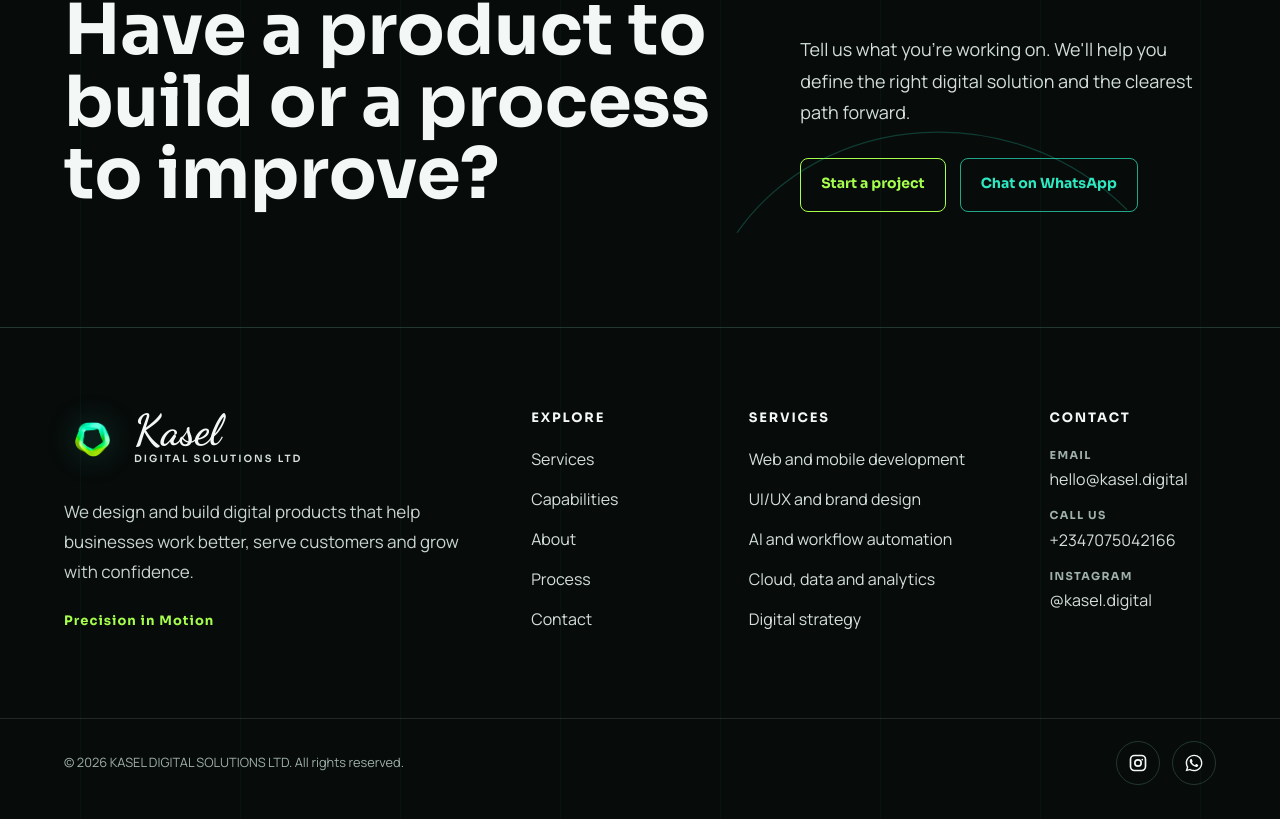
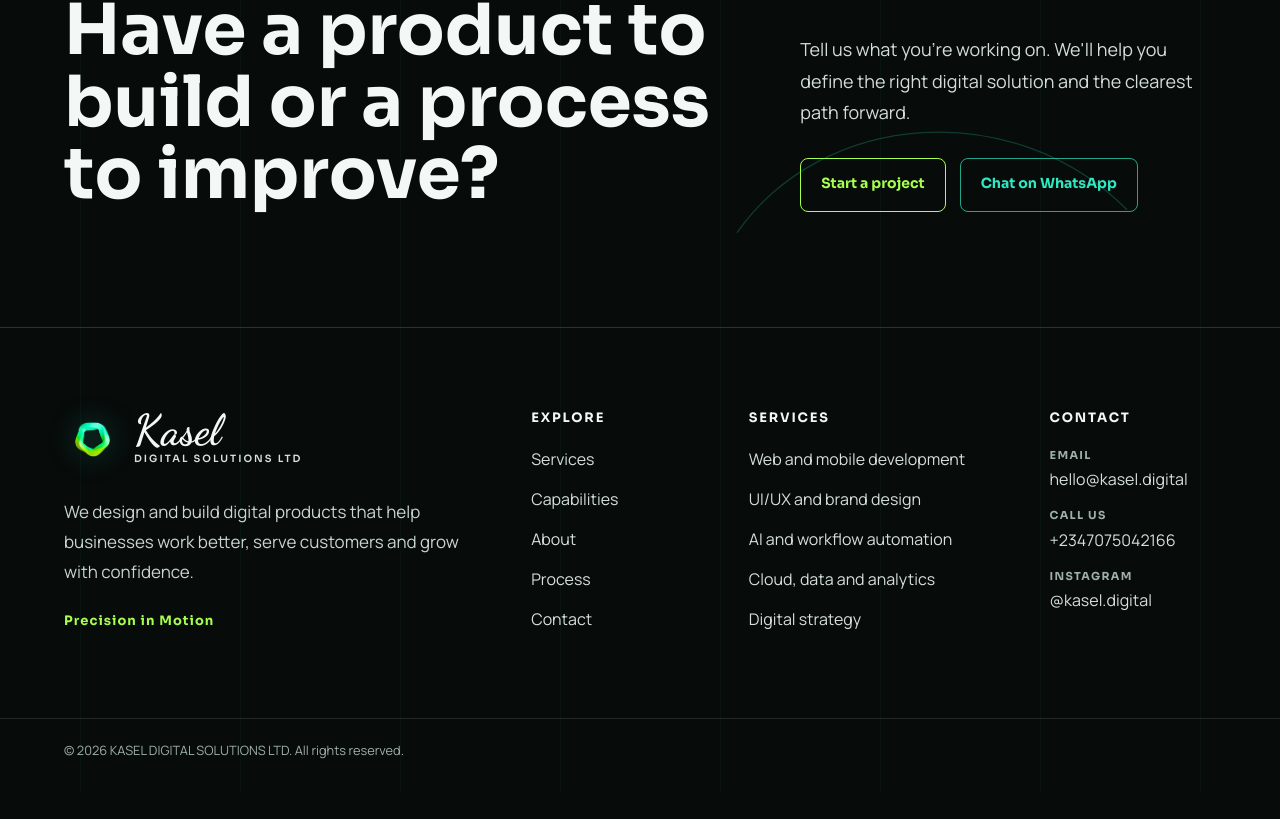
Before and after one commit to kenoyek/kasel-digital-solutions, a Next.js app: page / in a window 1280 px wide. Shown: the part 6667-7486 px from the top of the page. After the commit the page ends 7461 px from the top, so only its background shows below. Built offline with nearby package versions, Linux system fonts and the light colour scheme.

Commit message:
Remove footer legal social links

```diff
--- a/app/globals.css
+++ b/app/globals.css
@@ -1042,37 +1042,6 @@ h3 {
   line-height: 1.5;
 }
 
-.footer-legal__links {
-  align-items: center;
-  display: flex;
-  gap: 12px;
-}
-
-.footer-social {
-  align-items: center;
-  border: 1px solid var(--line);
-  border-radius: 50%;
-  color: var(--ice);
-  display: inline-flex;
-  height: 44px;
-  justify-content: center;
-  transition:
-    border-color 180ms ease,
-    color 180ms ease,
-    transform 180ms ease;
-  width: 44px;
-}
-
-.footer-social:hover {
-  border-color: var(--teal);
-  transform: translateY(-2px);
-}
-
-.footer-social svg {
-  height: 20px;
-  width: 20px;
-}
-
 .whatsapp-float {
   align-items: center;
   background: #0b1512;
--- a/app/page.tsx
+++ b/app/page.tsx
@@ -81,28 +81,6 @@ const jsonLd = [
 ];
 
 const currentYear = new Date().getFullYear();
-
-function InstagramIcon() {
-  return (
-    <svg aria-hidden="true" viewBox="0 0 24 24">
-      <path
-        d="M7.8 2h8.4A5.8 5.8 0 0 1 22 7.8v8.4a5.8 5.8 0 0 1-5.8 5.8H7.8A5.8 5.8 0 0 1 2 16.2V7.8A5.8 5.8 0 0 1 7.8 2Zm0 2A3.8 3.8 0 0 0 4 7.8v8.4A3.8 3.8 0 0 0 7.8 20h8.4a3.8 3.8 0 0 0 3.8-3.8V7.8A3.8 3.8 0 0 0 16.2 4H7.8Zm4.2 3.2a4.8 4.8 0 1 1 0 9.6 4.8 4.8 0 0 1 0-9.6Zm0 2a2.8 2.8 0 1 0 0 5.6 2.8 2.8 0 0 0 0-5.6Zm5.15-2.35a1.05 1.05 0 1 1 0 2.1 1.05 1.05 0 0 1 0-2.1Z"
-        fill="currentColor"
-      />
-    </svg>
-  );
-}
-
-function WhatsAppMiniIcon() {
-  return (
-    <svg aria-hidden="true" viewBox="0 0 32 32">
-      <path
-        d="M16.04 2.67c-7.36 0-13.35 5.98-13.35 13.34 0 2.35.62 4.65 1.79 6.67l-1.9 6.65 6.82-1.79a13.3 13.3 0 0 0 6.64 1.69h.01c7.36 0 13.35-5.98 13.35-13.34 0-3.56-1.39-6.91-3.91-9.43a13.25 13.25 0 0 0-9.45-3.79Zm0 24.3h-.01a11.08 11.08 0 0 1-5.65-1.55l-.41-.24-4.05 1.06L7 22.29l-.27-.41a11.06 11.06 0 0 1-1.69-5.87c0-6.12 4.98-11.1 11.11-11.1 2.97 0 5.75 1.16 7.85 3.25a11.02 11.02 0 0 1 3.25 7.84c0 6.12-4.98 11.1-11.11 11.1Zm6.09-8.32c-.33-.17-1.98-.98-2.29-1.09-.31-.11-.53-.17-.76.17-.22.33-.87 1.09-1.07 1.31-.2.22-.39.25-.72.08-.33-.17-1.41-.52-2.68-1.65-.99-.88-1.66-1.97-1.85-2.3-.19-.33-.02-.51.15-.68.15-.15.33-.39.5-.58.17-.19.22-.33.33-.56.11-.22.06-.42-.03-.58-.08-.17-.76-1.84-1.04-2.52-.27-.66-.55-.57-.76-.58h-.65c-.22 0-.58.08-.89.42-.31.33-1.17 1.14-1.17 2.79s1.2 3.24 1.37 3.46c.17.22 2.36 3.6 5.71 5.05.8.34 1.42.55 1.9.7.8.25 1.53.22 2.11.13.64-.1 1.98-.81 2.26-1.59.28-.78.28-1.45.2-1.59-.08-.14-.31-.22-.64-.39Z"
-        fill="currentColor"
-      />
-    </svg>
-  );
-}
 
 export default function Home() {
   return (
@@ -335,26 +313,6 @@ export default function Home() {
 
         <div className="footer-legal">
           <small>© {currentYear} KASEL DIGITAL SOLUTIONS LTD. All rights reserved.</small>
-          <div className="footer-legal__links">
-            <a
-              aria-label="Visit Kasel Digital Solutions on Instagram"
-              className="footer-social"
-              href="https://www.instagram.com/kasel.digital/"
-              rel="noopener noreferrer"
-              target="_blank"
-            >
-              <InstagramIcon />
-            </a>
-            <a
-              aria-label="Chat with Kasel Digital Solutions on WhatsApp"
-              className="footer-social"
-              href={WHATSAPP_URL}
-              rel="noopener noreferrer"
-              target="_blank"
-            >
-              <WhatsAppMiniIcon />
-            </a>
-          </div>
         </div>
       </footer>
     </main>
```
Also changed, not shown: 1 other file (tests, documents, lock files or other folders).
